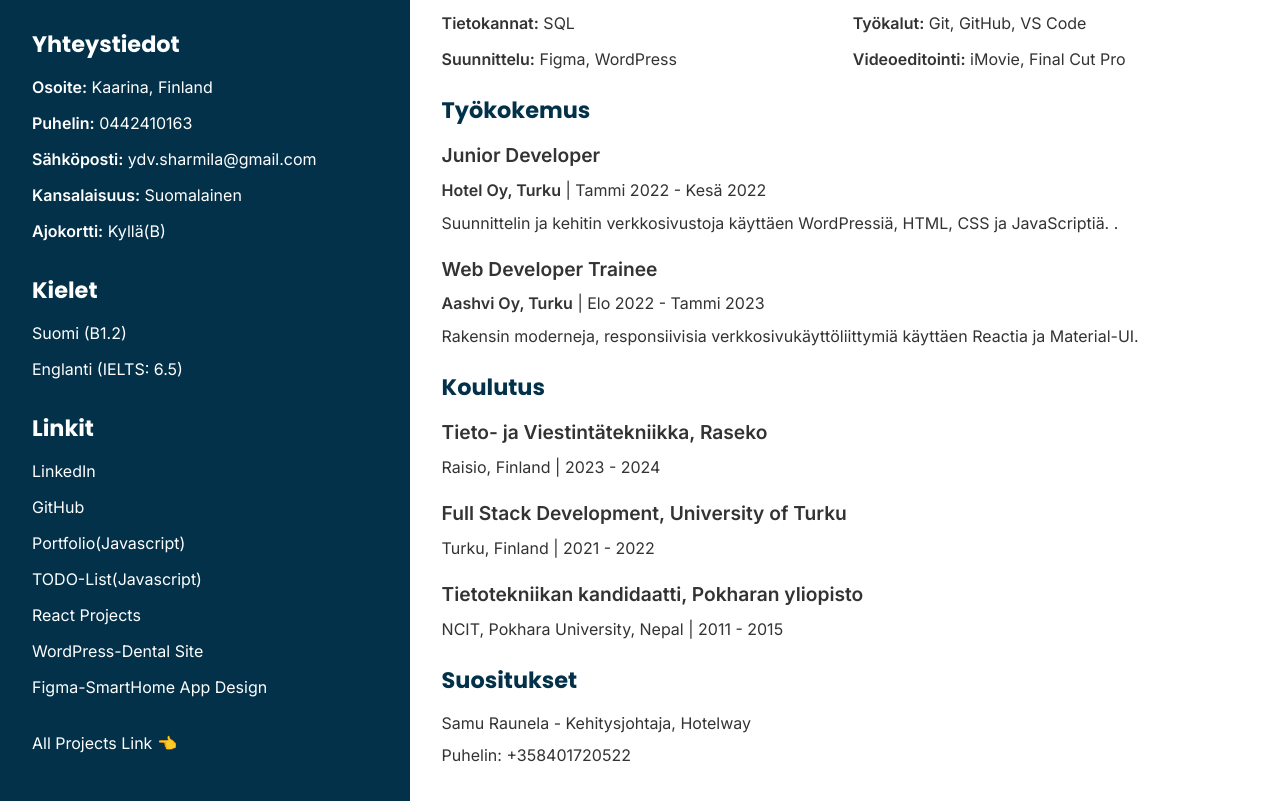
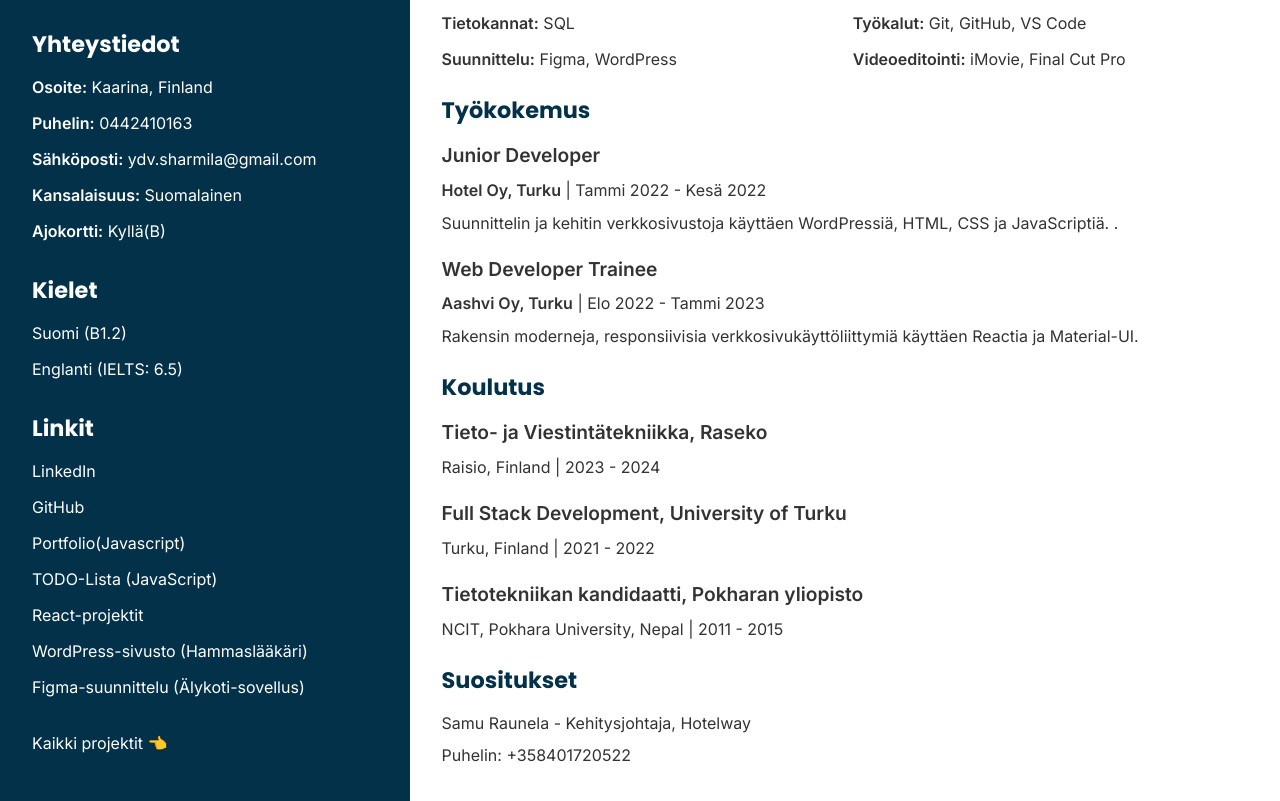
Before and after one commit to sharmilayadav11/CV_Sharmila_Suomi, a plain HTML site: page index.html in a window 1280 px wide. Shown: the part 247-1048 px from the top of the page. Drawn offline with Linux system fonts and the light colour scheme.

Commit message:
Update index.html

```diff
--- a/index.html
+++ b/index.html
@@ -44,15 +44,17 @@
 
                     <li><a href="https://cerulean-mandazi-31ae32.netlify.app/" target="_blank">Portfolio(Javascript)</a>
                     </li>
-                    <li><a href="https://fantastic-horse-4ba1e1.netlify.app/" target="_blank">TODO-List(Javascript)</a>
+                    <li><a href="https://fantastic-horse-4ba1e1.netlify.app/" target="_blank">TODO-Lista
+                            (JavaScript)</a>
                     </li>
-                    <li><a href="https://elaborate-fairy-ed40aa.netlify.app/" target="_blank">React Projects</a></li>
-                    <li><a href="http://www.lksdentalsolutions.com.np/" target="_blank">WordPress-Dental Site</a></li>
+                    <li><a href="https://elaborate-fairy-ed40aa.netlify.app/" target="_blank">React-projektit</a></li>
+                    <li><a href="http://www.lksdentalsolutions.com.np/" target="_blank">WordPress-sivusto
+                            (Hammaslääkäri)</a></li>
                     <li><a href="https://www.figma.com/design/5QUrEBleB65qVmnNQKkTaE/SmartHome"
-                            target="_blank">Figma-SmartHome App Design</a></li>
+                            target="_blank">Figma-suunnittelu (Älykoti-sovellus)</a></li>
                     <br>
-                    <li><a href="https://cerulean-mandazi-31ae32.netlify.app/project" target="_blank">All Projects
-                            Link 👈</a></li>
+                    <li><a href="https://cerulean-mandazi-31ae32.netlify.app/project" target="_blank">Kaikki projektit
+                            👈</a></li>
                 </ul>
             </div>
         </aside>
```
